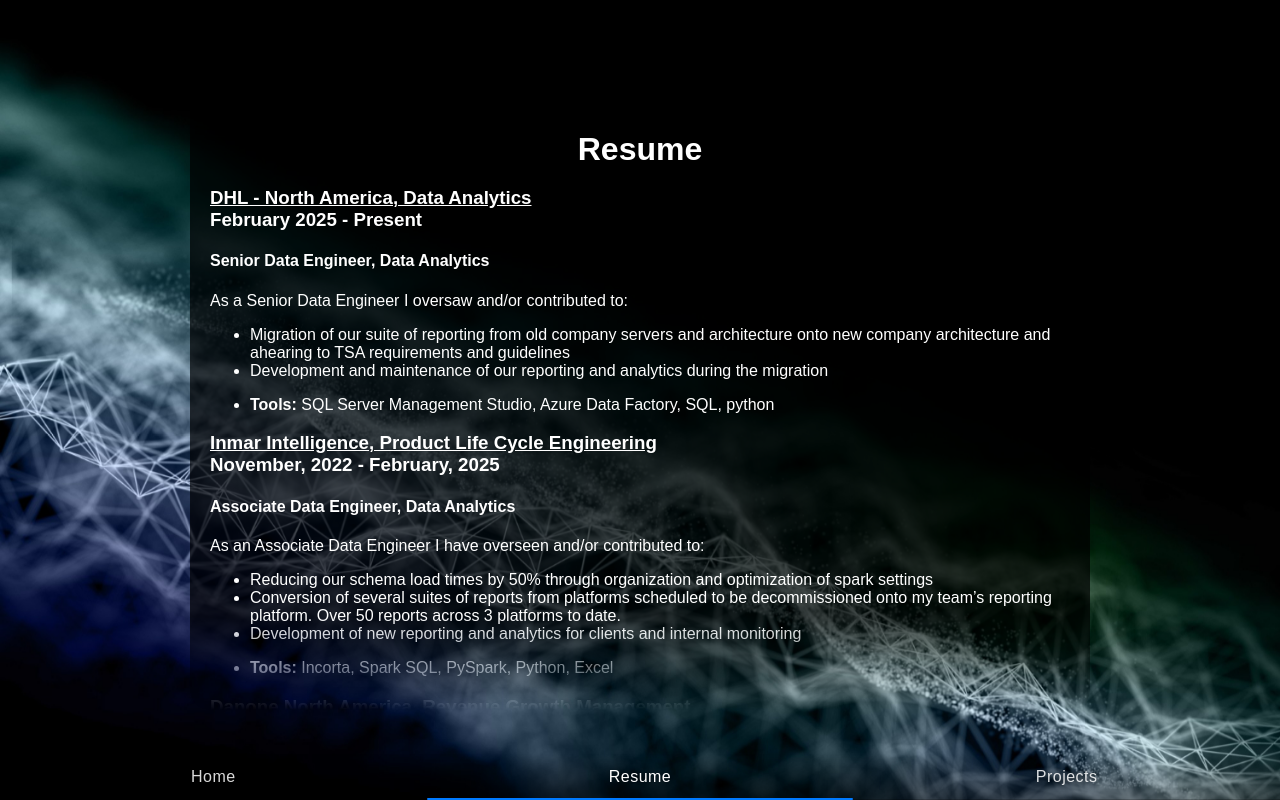
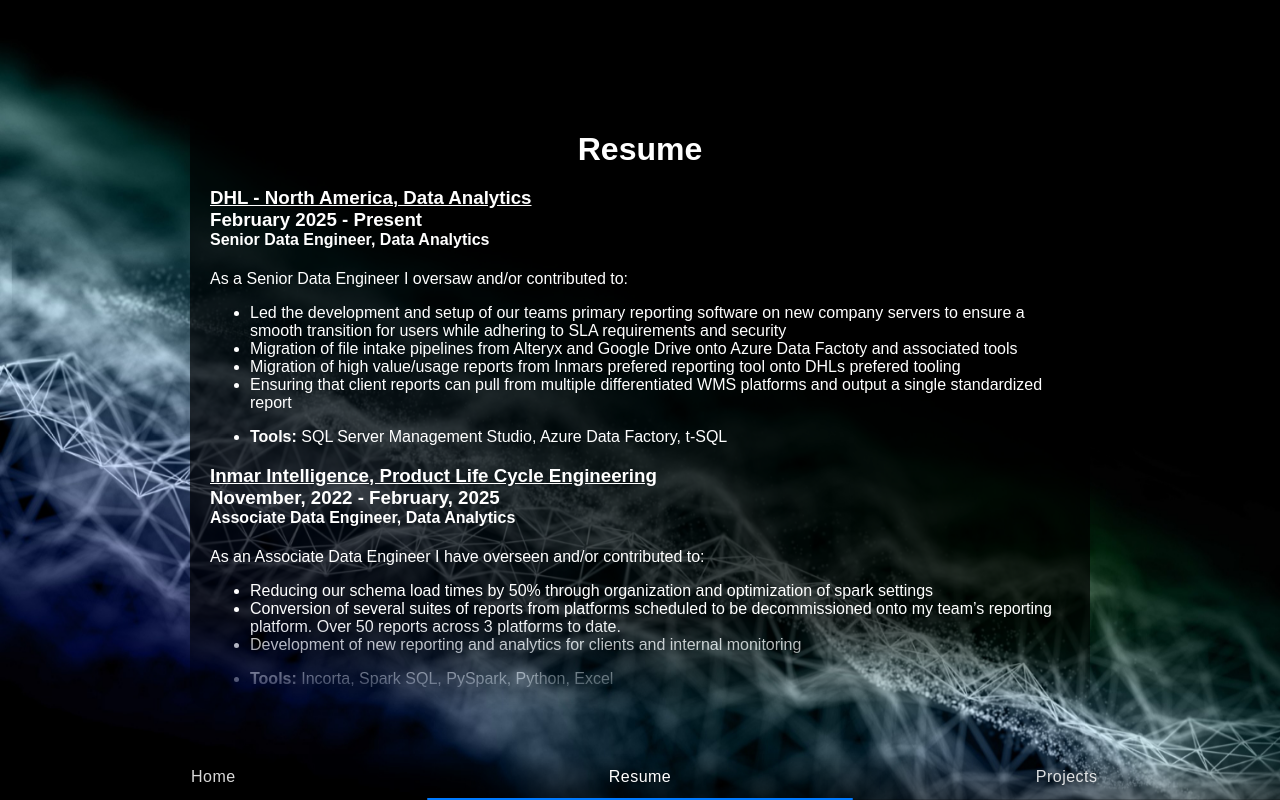
Before and after one commit to Analytic-Playground/Personal-Website, a React (Create React App) app: page /resume in a window 1280 px wide. Built offline with nearby package versions, Linux system fonts and the light colour scheme.

Commit message:
updated verbiage in resume and projects

```diff
--- a/src/pages/projects.js
+++ b/src/pages/projects.js
@@ -39,9 +39,9 @@
         <p className='indent'>
           This page is dedicated to various personal projects I've taken to in order to
           expand my knowledge and capabilities, but most importantly just to keep challenging
-          myself and see how far I can take this hobby!</p>
+          myself and see how far I can take this interest.</p>
           <p className='indent'>
-          First and foremost this entire website should be taken as a personal project. It has been
+          This entire website should be taken as a personal project. It has been
           both immensely challenging and immensely rewarding; serving as a practical use case for me to
           start delving into javascript, linux, AWS, and webdev. In future iterations I would love to explore more basic and fundamental languages and frameworks both to
           avoid package dependency and risk from upgrades breaking functions and logic I rely on, but also to learn a lower and more fundamental level of programming.
--- a/src/pages/resume.js
+++ b/src/pages/resume.js
@@ -17,13 +17,19 @@
         </p>
         <ul>
           <li>
-            Migration of our suite of reporting from old company servers and architecture onto new company architecture and ahearing to TSA requirements and guidelines
+            Led the development and setup of our teams primary reporting software on new company servers to ensure a smooth transition for users while adhering to SLA requirements and security
           </li>
           <li>
-            Development and maintenance of our reporting and analytics during the migration
+            Migration of file intake pipelines from Alteryx and Google Drive onto Azure Data Factoty and associated tools
+          </li>
+          <li>
+            Migration of high value/usage reports from Inmars prefered reporting tool onto DHLs prefered tooling
+          </li>
+          <li>
+            Ensuring that client reports can pull from multiple differentiated WMS platforms and output a single standardized report
           </li>
           <p></p>
-          <li><b>Tools:</b> SQL Server Management Studio, Azure Data Factory, SQL, python</li>
+          <li><b>Tools:</b> SQL Server Management Studio, Azure Data Factory, t-SQL</li>
         </ul>
         <h3>
           <u>Inmar Intelligence, Product Life Cycle Engineering</u>
@@ -69,7 +75,7 @@
         <h4>Michigan State University, B.A. of Economics
           <br />2019
         </h4>
-        <p>Minor in Data Analytics; with special focus on Econometrics, programming in python and R, and
+        <p>Minor in Data Analytics; with special focus on Econometrics, programming in python & R, and
           statistics
         </p>
       </div>
--- a/src/styles/resume.css
+++ b/src/styles/resume.css
@@ -44,6 +44,14 @@
   mask-size: cover;
   }
 
+  .ResumeContent h3 {
+  margin-bottom: 0;
+}
+
+.ResumeContent h4 {
+  margin-top: 0;
+}
+
 
   /* scroll bar element */
   .ResumeContent::-webkit-scrollbar {
```
